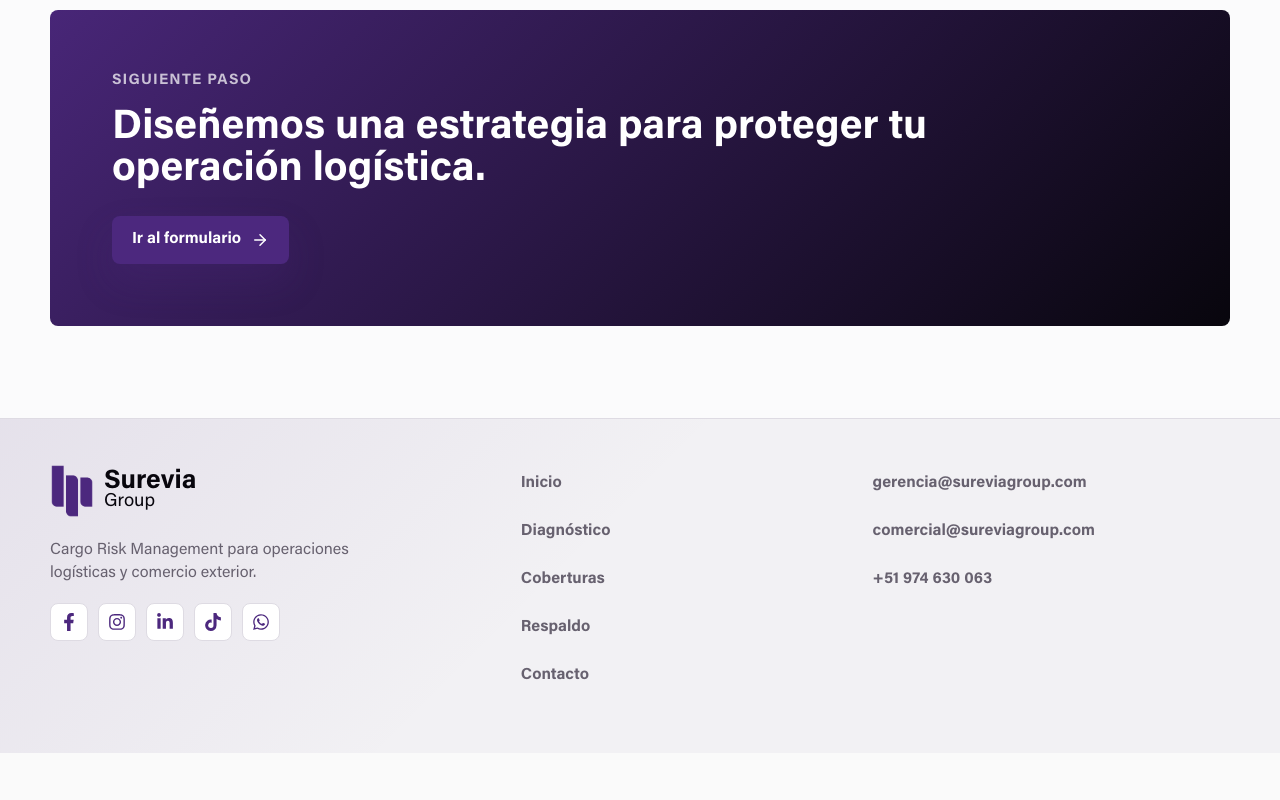
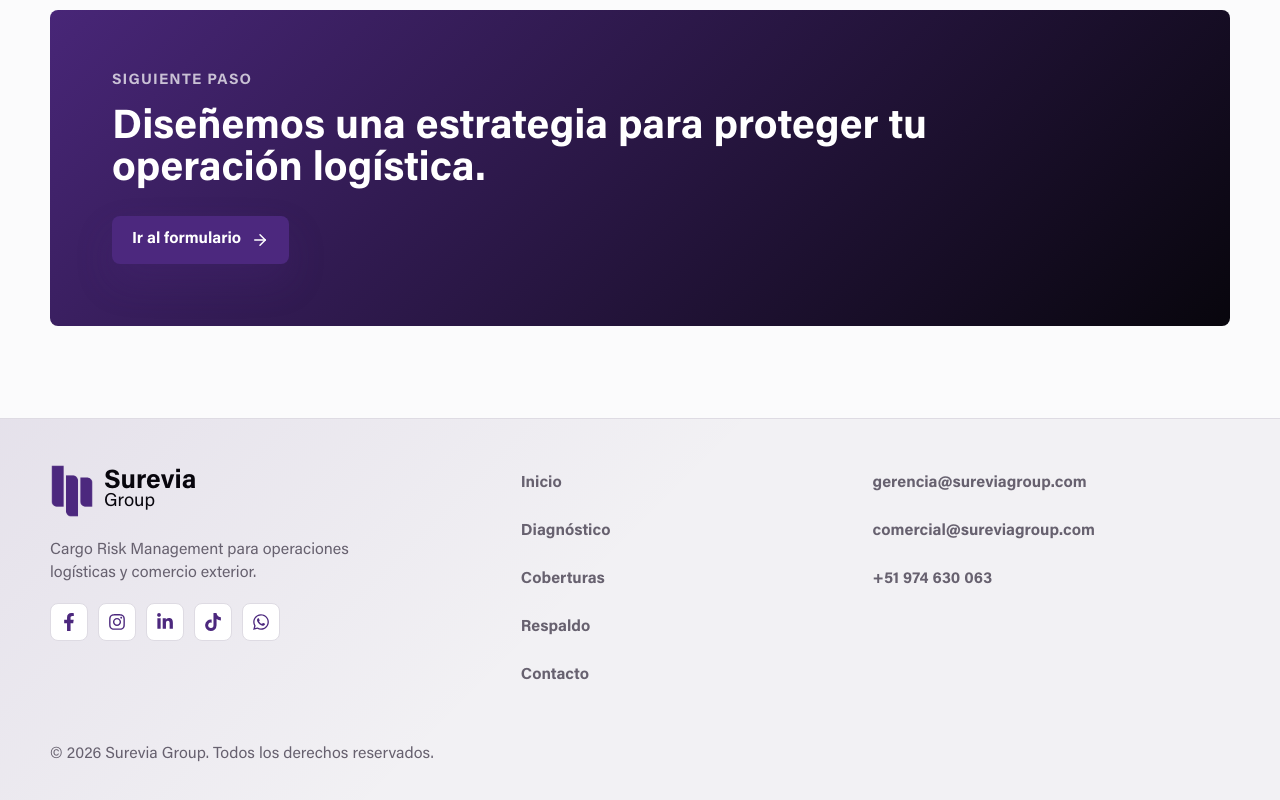
Before and after one commit to ecustodio123/surevia-web, a React (Vite) app: page /home in a window 1280 px wide. Shown: the part 1742-2542 px from the top of the page. Before the commit the page ends 2495 px from the top, so only its background shows below. Built offline with nearby package versions, Linux system fonts and the light colour scheme; no server answers.

Commit message:
feat: add current year to footer for legal notice

```diff
--- a/src/components/footer.jsx
+++ b/src/components/footer.jsx
@@ -3,6 +3,8 @@ import { AppLink } from './appLink'
 import { BrandMark } from './brandMark'
 
 export function Footer() {
+  const currentYear = new Date().getFullYear()
+
   return (
     <footer className="site-footer">
       <div className="footer-brand">
@@ -28,6 +30,9 @@ export function Footer() {
         <a href="mailto:comercial@sureviagroup.com">comercial@sureviagroup.com</a>
         <a href="tel:+51974630063">+51 974 630 063</a>
       </div>
+      <p className="footer-legal">
+        © {currentYear} Surevia Group. Todos los derechos reservados.
+      </p>
     </footer>
   )
 }
--- a/src/views/trustView.jsx
+++ b/src/views/trustView.jsx
@@ -1,7 +1,6 @@
 import { Handshake, MapPinned, ShieldCheck } from 'lucide-react'
 
 import { PageCTA } from '../components/pageCta'
-import { trustVideoPoster } from '../data/siteData'
 
 export function TrustView() {
   return (
```
